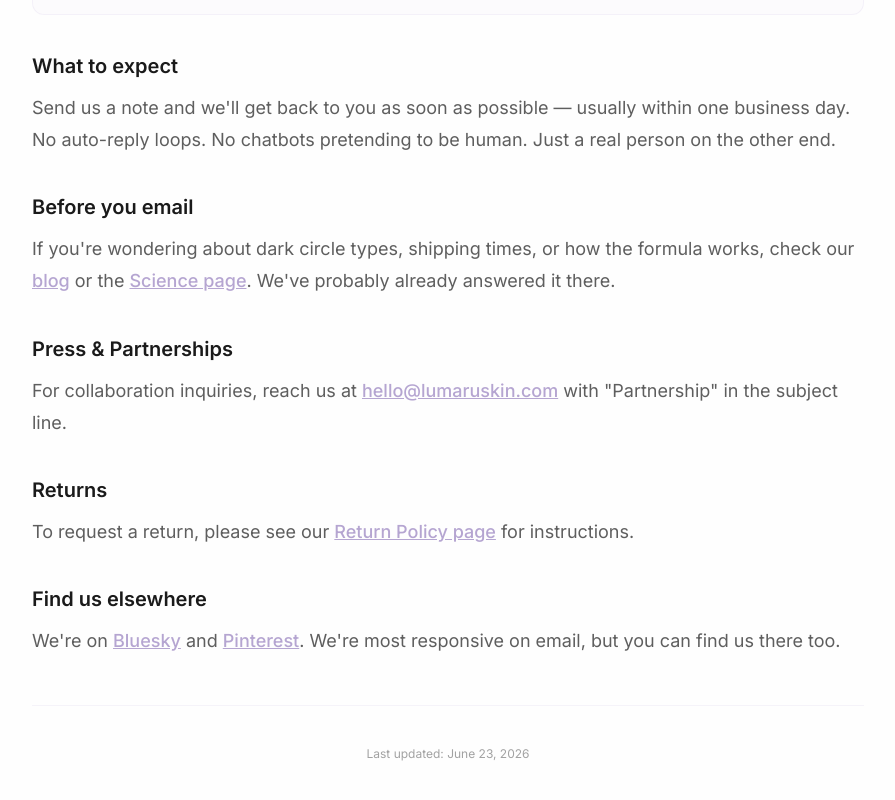
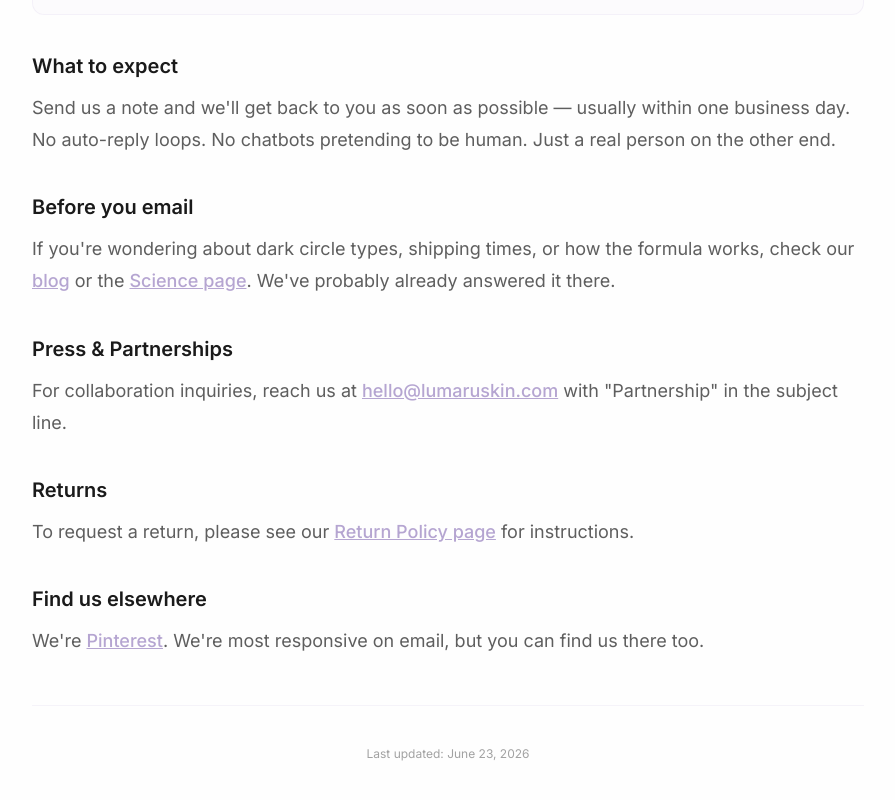
Before and after one commit to mateushahndev/lumaru, a Next.js app: page /contact in a window 1280 px wide. Shown: the part 386-1186 px from the top of the page, without its empty margins (192-1087 px from the left). Built offline with nearby package versions, Linux system fonts and the light colour scheme.

Commit message:
fix: remove Bluesky link from contact page, keep only Pinterest

```diff
--- a/app/(legal)/contact/page.tsx
+++ b/app/(legal)/contact/page.tsx
@@ -95,12 +95,13 @@ export default function ContactPage() {
           <section>
             <h2 className="text-xl font-semibold text-text mb-3">Find us elsewhere</h2>
             <p>
-              We're on{" "}
-              <a href="https://bsky.app/profile/mateushahn.bsky.social" target="_blank" rel="noopener noreferrer" className="text-primary hover:underline">
-                Bluesky
-              </a>
-              {" "}and{" "}
-              <a href="https://www.pinterest.com/awakemyeyes/" target="_blank" rel="noopener noreferrer" className="text-primary hover:underline">
+              We're{" "}
+              <a
+                href="https://www.pinterest.com/awakemyeyes/"
+                target="_blank"
+                rel="noopener noreferrer"
+                className="text-primary hover:underline"
+              >
                 Pinterest
               </a>
               . We're most responsive on email, but you can find us there too.
```
